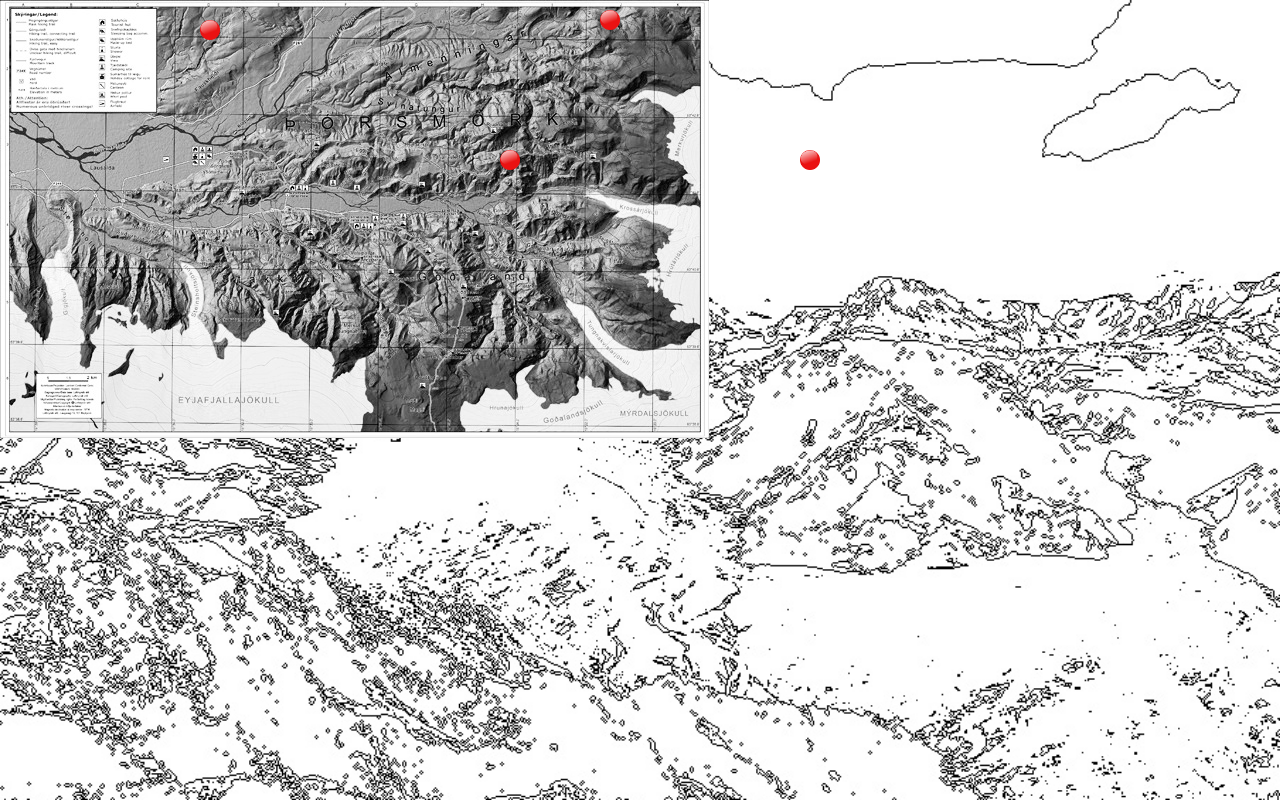
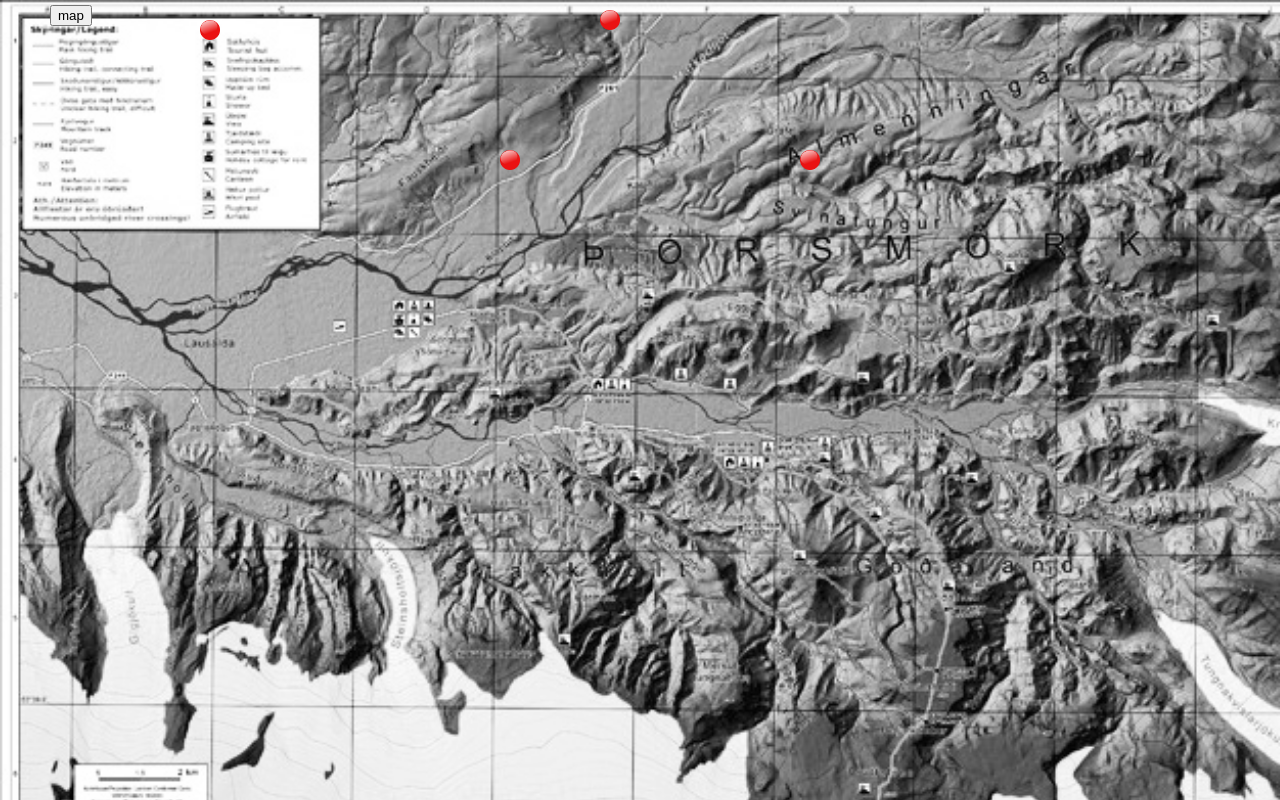
Before and after one commit to katlataylor/vegvisir, a React (Create React App) app: page / in a window 1280 px wide. Both pictures are taken after a click on the picture 225 px from the left and 47 px from the top of the page. Built offline with nearby package versions, Linux system fonts and the light colour scheme.

Commit message:
added a button that toggles the visibility of the landscape image

```diff
--- a/src/components/Mapp/Mapp.css
+++ b/src/components/Mapp/Mapp.css
@@ -1,5 +1,13 @@
 .Mapp {
-  background-image: url("../../images/land.jpg");
+  background-image: url("../../images/carte.jpg");
   background-size: 1450px;
   background-repeat: no-repeat;
 }
+
+.land{
+  position:absolute;
+  top: 0px;
+  left: 300px;
+  height: 400px;
+  opacity: 0.8;
+}
--- a/src/components/Mapp/Mapp.js
+++ b/src/components/Mapp/Mapp.js
@@ -1,13 +1,14 @@
 import React, { Component } from 'react';
 import './Mapp.css';
 import dot from '../../images/dot.png';
-import carte from '../../images/carte.jpg';
+import carte from '../../images/land.jpg';
 
 class Mapp extends Component {
 
 
-state = {mapp: [
-
+state = {
+  landvisible: false,
+  mapp: [
   {
     position: 'absolute',
     top: 20,
@@ -45,6 +46,10 @@ dotCorrect = () => {
   this.props.setStage(6);
 }
 
+toggleLand = () => {
+  this.setState({landvisible: !this.state.landvisible})
+}
+
 render() {
   const { anim } = this.state;
   return (
@@ -58,7 +63,15 @@ render() {
             left: 600,
             width: '20px'
           }} alt="dot" />
-      <img src={carte}alt="carte"/>
+      <img style={{
+        visibility: this.state.landvisible ? 'visible' : 'hidden'
+      }}
+      className="land" src={carte} alt="land"/>
+      <button style={{
+        position: 'absolute',
+        top: 5,
+        left:50
+      }} onClick={this.toggleLand}>map</button>
     </div>
   );
 }
```
